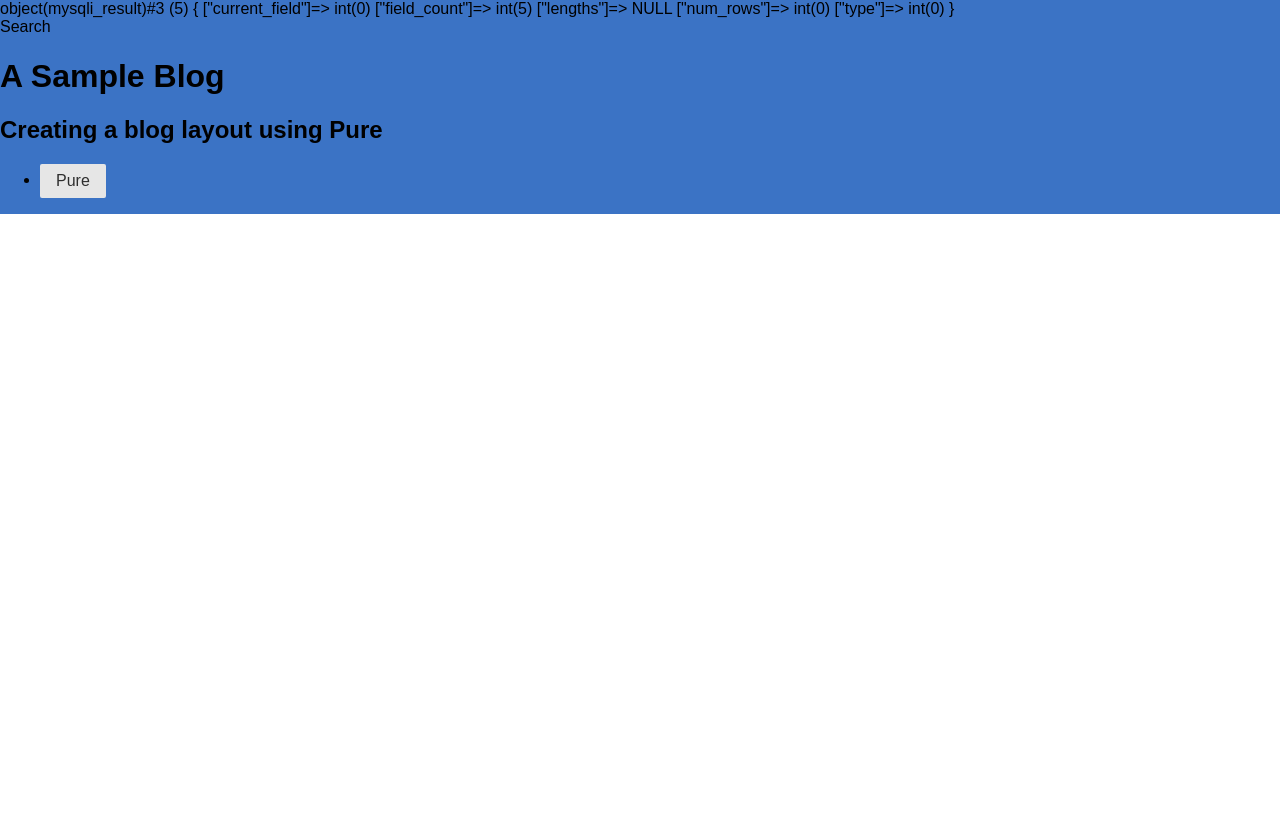
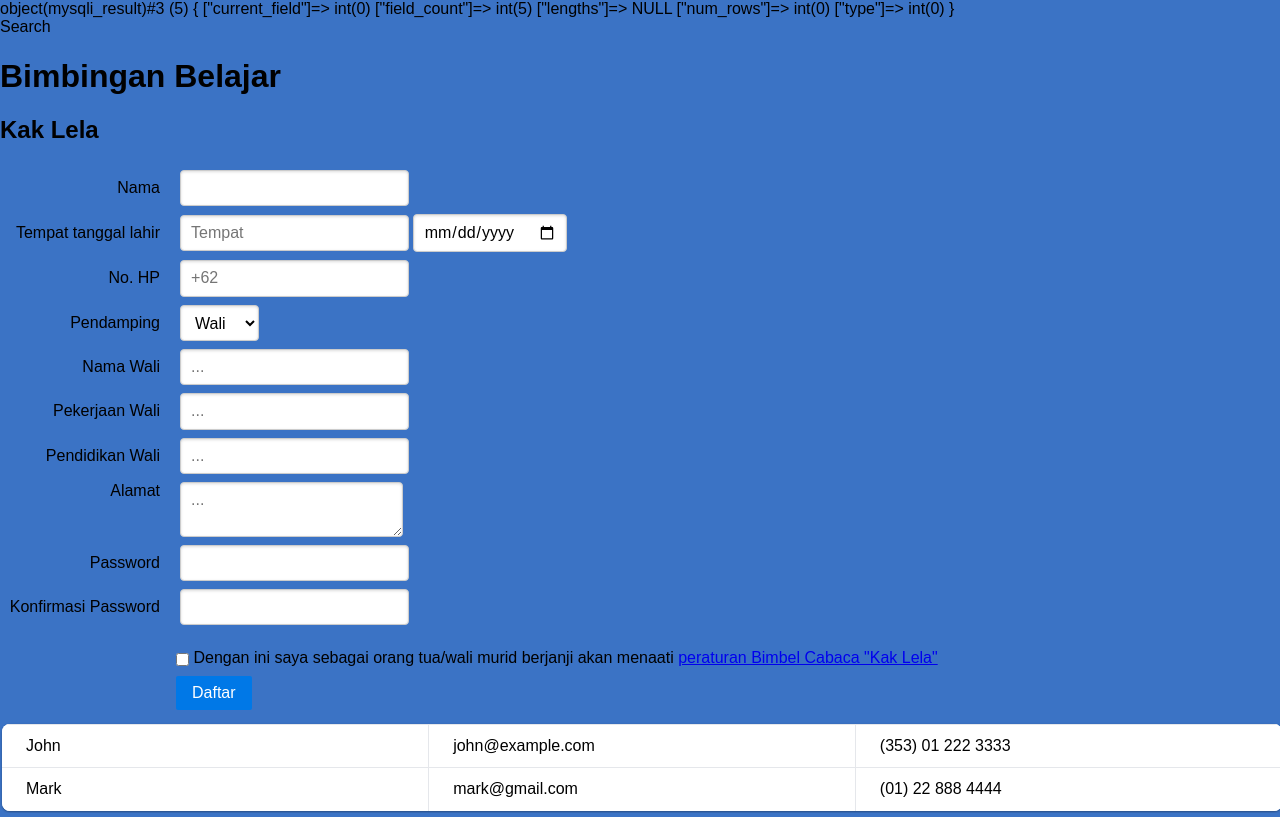
Before and after one commit to ramdanirfox/cabaca, a PHP site: page /cabaca/ in a window 1280 px wide. Before the commit the page ends 214 px from the top, so only its background shows below. Run offline with PHP 8.4, Linux system fonts and the light colour scheme; data that the repository does not hold is empty; some libraries are stand-ins or nearby versions.

Commit message:
Add form

```diff
--- /dev/null
+++ b/assets/js/cabaca.js
@@ -0,0 +1,13 @@
+function buatTabel() {
+    const grid = new gridjs.Grid({
+        // columns: ['Name', 'Email', 'Phone Number'],
+        data: [
+          ['John', 'john@example.com', '(353) 01 222 3333'],
+          ['Mark', 'mark@gmail.com',   '(01) 22 888 4444']
+        ],
+        resizable: true,
+        sort: true
+      }).render(document.getElementById('wrapper'));
+}
+
+buatTabel();
--- /dev/null
+++ b/components/footer_imports.php
@@ -0,0 +1 @@
+<script type="text/javascript" src="assets/js/cabaca.js"></script>
--- /dev/null
+++ b/components/header_imports.php
@@ -0,0 +1,4 @@
+<link rel="stylesheet" href="assets/css/pure-min.css">
+<link rel="stylesheet" href="assets/css/gridjs-mermaid.min.css">
+<link rel="stylesheet" href="assets/css/cabaca.css">
+<script type="text/javascript" src="assets/js/gridjs.umd.js"></script>
--- /dev/null
+++ b/components/registrasi.php
@@ -0,0 +1,68 @@
+<?php ?>
+<form class="pure-form pure-form-aligned">
+    <fieldset>
+        <div class="pure-control-group">
+            <label for="aligned-name">Nama</label>
+            <input name="nama" type="text" id="aligned-name" placeholder="" />
+            <!-- <span class="pure-form-message-inline">This is a required field.</span> -->
+        </div>
+        <div class="pure-control-group">
+            <label for="tempat_lahir">Tempat tanggal lahir</label>
+            <input name="tempat_lahir" type="text" id="tempat_lahir" placeholder="Tempat" /> <input type="date" name="tanggal_lahir" id="tanggal_lahir" placeholder="YYYY/MM/DD" />
+            <!-- <span class="pure-form-message-inline">This is a required field.</span> -->
+        </div>
+        <div class="pure-control-group">
+            <label for="aligned-email">No. HP</label>
+            <input name="nohp" type="text" id="aligned-email" placeholder="+62" />
+        </div>
+        <div class="pure-control-group">
+            <label for="pendamping">Pendamping</label>
+            <select id="select_pendamping" name="pendamping" onchange="pendampingUpdate()">
+                <option value="ibu">Ibu</option>
+                <option value="ayah">Ayah</option>
+                <option value="wali" selected>Wali</option>
+            </select>
+        </div>
+        <div class="pure-control-group">
+            <label for="nama_pendamping">Nama <span class="pendamping">Wali</span></label>
+            <input name="nama_pendamping" type="text" id="nama_pendamping" placeholder="..." />
+        </div>
+        <div class="pure-control-group">
+            <label for="kerja_pendamping">Pekerjaan <span class="pendamping">Wali</span></label>
+            <input name="kerja_pendamping" type="text" id="kerja_pendamping" placeholder="..." />
+        </div>
+        <div class="pure-control-group">
+            <label for="pendidikan_pendamping">Pendidikan <span class="pendamping">Wali</span></label>
+            <input name="pendidikan_pendamping" type="text" id="pendidikan_pendamping" placeholder="..." />
+        </div>
+        <div class="pure-control-group">
+            <label for="alamat">Alamat</label>
+            <textarea name="alamat" placeholder="..." ></textarea>
+        </div>
+        <div class="pure-control-group">
+            <label for="aligned-password">Password</label>
+            <input type="password" id="aligned-password" placeholder="" />
+        </div>
+        <div class="pure-control-group">
+            <label for="aligned-password">Konfirmasi Password</label>
+            <input type="password" id="konfirmasi-password" placeholder="" />
+        </div>
+        <div class="pure-controls">
+            <label for="aligned-cb" class="pure-checkbox">
+                <input type="checkbox" id="aligned-cb" /> Dengan ini saya sebagai orang tua/wali murid berjanji akan menaati
+                <a target="_blank" href="<?php echo url; ?>/terms">
+                    peraturan Bimbel Cabaca "Kak Lela"
+                </a>
+            </label>
+            <button type="submit" class="pure-button pure-button-primary">Daftar</button>
+        </div>
+    </fieldset>
+</form>
+<script type="text/javascript">
+    function pendampingUpdate() {
+        var p = document.getElementsByClassName('pendamping');
+        var s = document.getElementById('select_pendamping');
+        var t = s.selectedOptions[0].innerText;
+        (new Array(...p)).forEach(e => e.innerText = t);
+    }
+</script>
--- a/index.php
+++ b/index.php
@@ -3,33 +3,28 @@
 <head>
     <meta charset="UTF-8">
     <meta name="viewport" content="width=device-width, initial-scale=1.0">
-    <title>Cabaca</title>
-    <link rel="stylesheet" href="assets/css/pure-min.css">
-    <link rel="stylesheet" href="assets/css/gridjs-mermaid.min.css.css">
-    <link rel="stylesheet" href="assets/css/cabaca.css">
+    <title>Bimbingan Belajar "Kak Lela"</title>
+    <?php require 'components/header_imports.php' ?>
 </head>
 <body>
     <div class="bg-utama">
     <?php
         require 'services/kueri.php';
         var_dump(fn_ambil_pendaftaran());
-        require 'component/header.php';
+        require 'components/header.php';
     ?>
 
         <div class="sidebar pure-u-1 pure-u-md-1-4">
         <div class="header">
-            <h1 class="brand-title">A Sample Blog</h1>
-            <h2 class="brand-tagline">Creating a blog layout using Pure</h2>
-
-            <nav class="nav">
-                <ul class="nav-list">
-                    <li class="nav-item">
-                        <a class="pure-button" href="http://purecss.io">Pure</a>
-                    </li>
-                </ul>
-            </nav>
+            <h1 class="brand-title">Bimbingan Belajar</h1>
+            <h2 class="brand-tagline">Kak Lela</h2>
         </div>
         </div>
+
+        <?php require 'components/registrasi.php' ?>
+
+        <div id="wrapper"></div>
     </div>
+    <?php require 'components/footer_imports.php' ?>
 </body>
 </html>
--- a/services/konstan.php
+++ b/services/konstan.php
@@ -6,4 +6,5 @@ define('password', '');
 define('database', 'cabaca');
 
 /*----- Url -----*/
+define('url', 'http://localhost/cabaca');
 ?>
--- /dev/null
+++ b/terms/index.php
@@ -0,0 +1,6 @@
+a. Wajib membayar biaya Bimbel tiap hari atau bulan
+
+b. Apabila tidak hadir tanpa ada kejelasan Iidak akan ada pergamian hari
+bimbcl.
+
+c. Waktu belajar disesuaiknn dcngan jadwal yang tclah dilcntukan.
```
Also changed, not shown: README.md, assets/images/logo.jpg (added), components/header.php (renamed from component/header.php), manifest.json (added), 2 other files.
